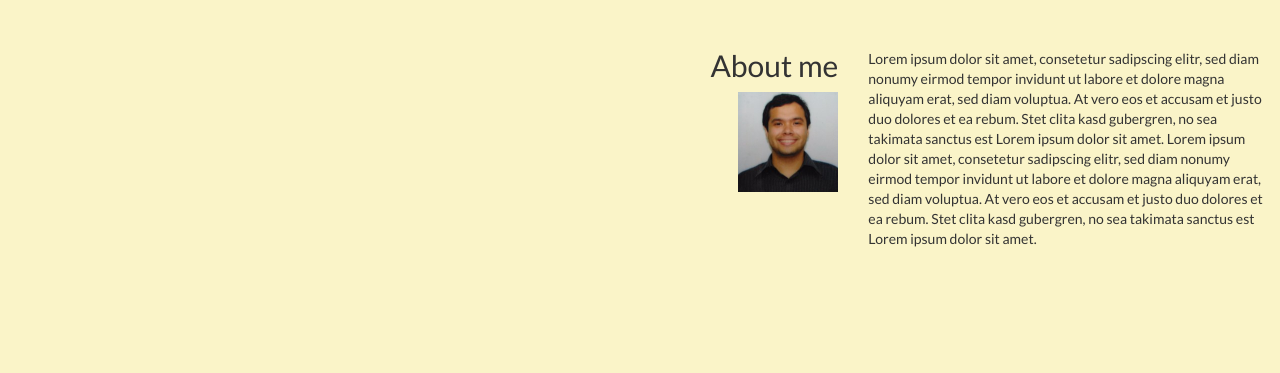
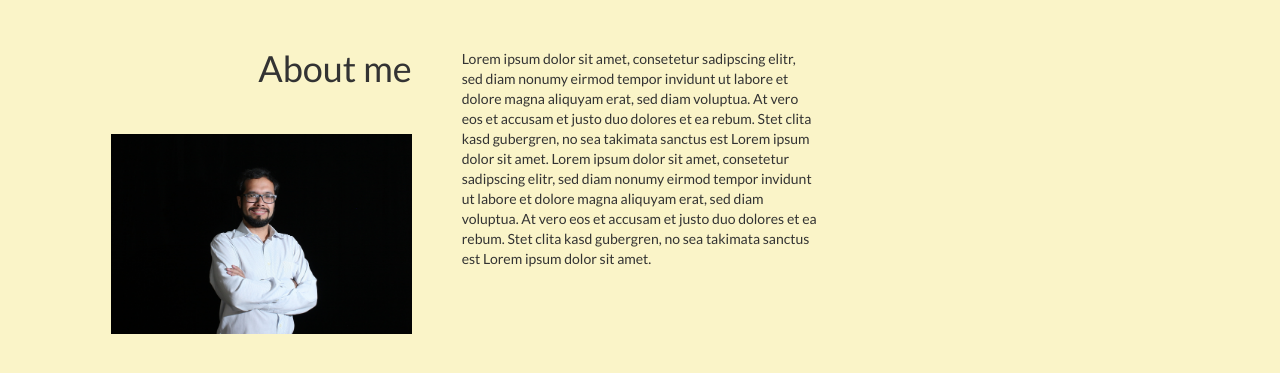
Before and after one commit to josegarban/blog, a Django app: page /about/ in a window 1280 px wide. Shown: the part 80-453 px from the top of the page. Run offline with Django 3.2, Linux system fonts and the light colour scheme; parts of the project's set-up code (start-up, migrations or seed data) failed here and were passed over; some libraries are stand-ins or nearby versions.

Commit message:
Moved elements in about, changed profile picture.

```diff
--- a/blog/static/css/blog.css
+++ b/blog/static/css/blog.css
@@ -75,7 +75,8 @@ body{
 
 .self-portrait img{
   /* Custom */
-  height: 10rem;
+  margin-top: 3.5rem;
+  height: 20rem;
   width: auto;
 }
 
@@ -90,7 +91,7 @@ body{
 
 .about-p{
   /* Custom */
-  margin: 2rem 0;
+  margin: 2rem 2rem;
 }
 
 /* Bootstrap Classes */
--- a/blog/templates/blog/about.html
+++ b/blog/templates/blog/about.html
@@ -4,13 +4,11 @@
 
 {% block content %}
     <div class="row">
-        <div class="col-sm-5">
-        </div>
 
-        <div class="col-sm-3 about-left">
-          <h2>About me</h2>
+        <div class="col-sm-4 about-left">
+          <h1>About me</h1>
           <div class="self-portrait">
-            <img src="{% static 'images/jose.jpg' %}" alt="José Garbán">
+            <img src="{% static 'images/jose-garban.jpg' %}" alt="José Garbán">
           </div>
         </div>
 
```
Also changed, not shown: blog/static/images/jose-garban.JPG (added), blog/static/images/jose.jpg (deleted).
